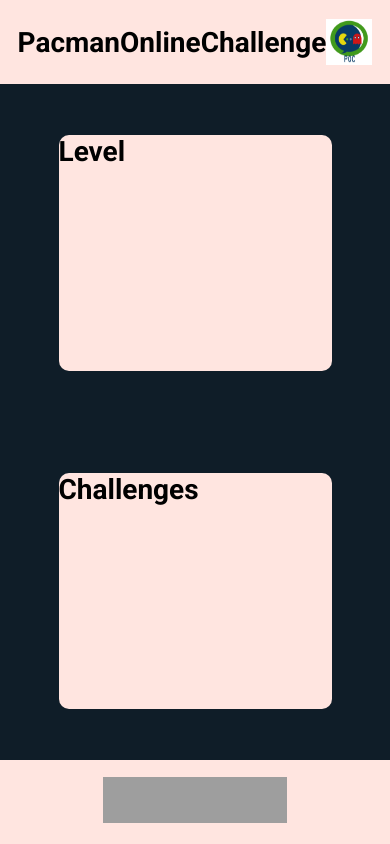
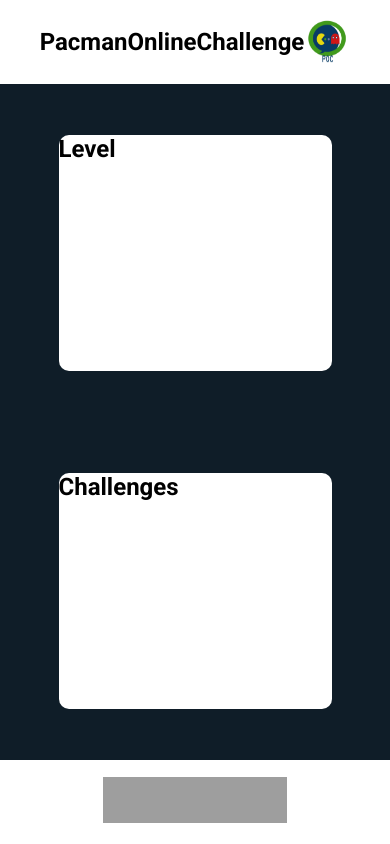
Before and after one commit to jdro10/ESTG-LDS-PacmanOnlineChallenge, a React (Create React App) app in the folder Frontend/fronted/: page / in a window 390 px wide. Built offline with nearby package versions, Linux system fonts and the light colour scheme; grey boxes are pictures that could not be loaded.

Commit message:
text change

```diff
--- a/Frontend/fronted/src/Main.css
+++ b/Frontend/fronted/src/Main.css
@@ -12,7 +12,7 @@
 .header-container {
   height: 100%;
   grid-area: header;
-  background-color: rgb(255, 229, 224);
+  background-color: #fff;
 }
 
 .header {
@@ -45,7 +45,7 @@
 }
 
 .caixa {
-  background-color: rgb(255, 229, 224);
+  background-color: #fff;
   height: 70%;
   width: 70%;
   border-radius: 10px;
@@ -54,7 +54,7 @@
 .footer-container {
   height: 100%;
   grid-area: footer;
-  background-color: rgb(255, 229, 224);
+  background-color: #fff;
 
   display: flex;
   justify-content: space-around;
@@ -72,6 +72,12 @@
     grid-template-rows: 10vh 40vh 40vh 10vh;
     grid-template-areas: "header" "level" "challenges" "footer";
   }
+
+  body,
+  input,
+  button {
+    font-size: 12px;
+  }
 }
 
 @media only screen and (max-height: 400px) {
```
